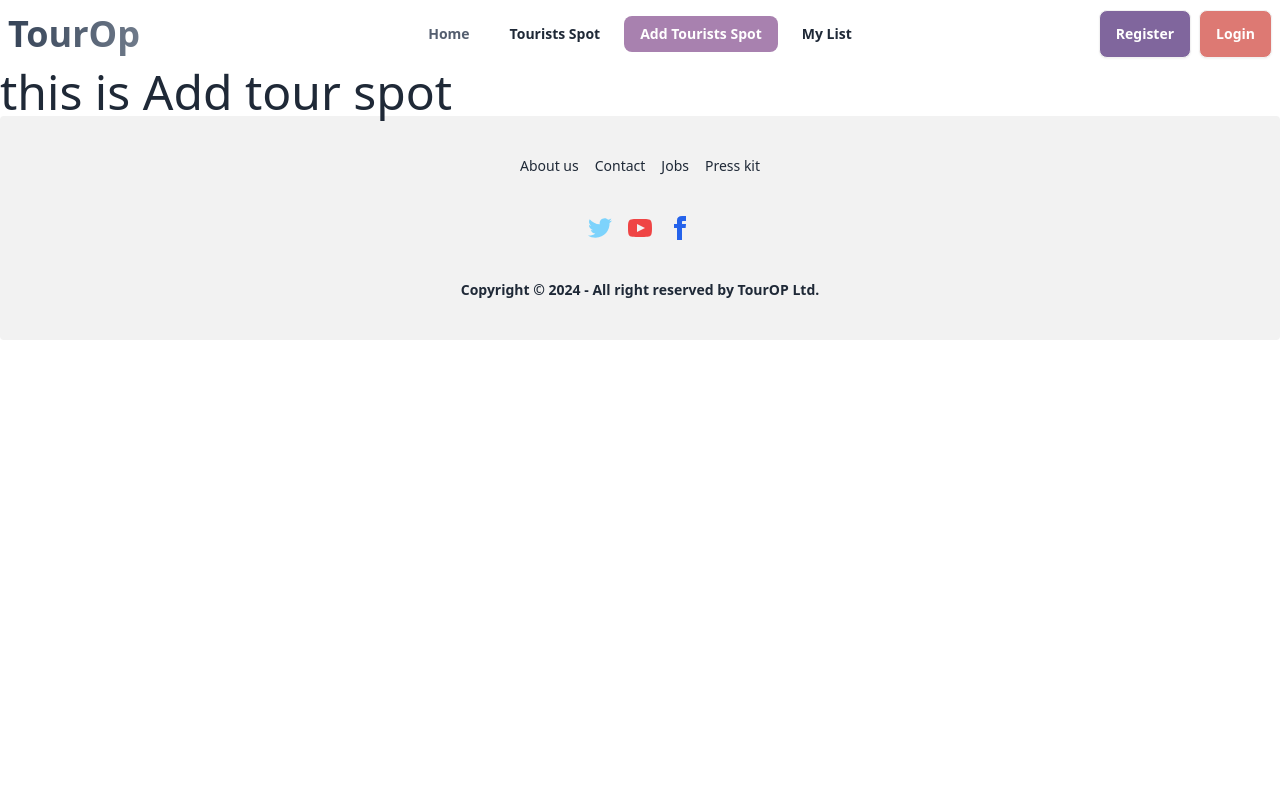
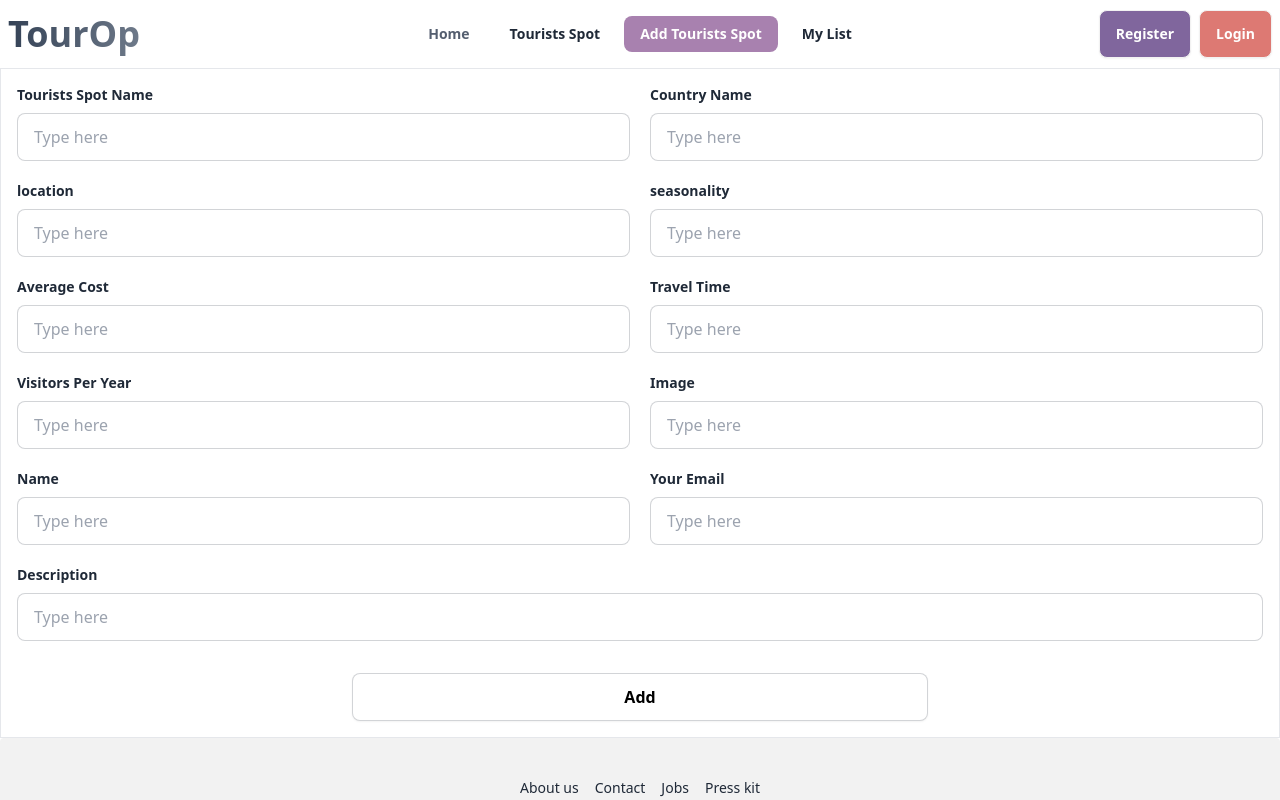
Before and after one commit to saidulislam28/TourOP-client, a React (Vite) app: page /addSpot in a window 1280 px wide. Shown: the top 800 px of the page. Built offline with nearby package versions, Linux system fonts and the light colour scheme; no server answers.

Commit message:
successfully get data from form

```diff
--- a/package.json
+++ b/package.json
@@ -17,6 +17,7 @@
     "react-dom": "^18.2.0",
     "react-icons": "^5.1.0",
     "react-router-dom": "^6.23.0",
+    "react-toastify": "^10.0.5",
     "sort-by": "^1.2.0"
   },
   "devDependencies": {
--- /dev/null
+++ b/src/component/SingleSpot.jsx
@@ -0,0 +1,26 @@
+const SingleSpot = ({ spot }) => {
+
+const { spotName,season, cost , travelTime, image, visitors} = spot;
+
+
+
+  return (
+    <div className="card card-compact bg-base-100 border shadow-xl">
+      <figure>
+        <img
+          src={image}
+          alt="Shoes"
+        />
+      </figure>
+      <div className="card-body">
+        <h2 className="card-title">{spotName}</h2>
+        <p>{season}</p>
+        <div className="card-actions justify-end">
+          <button className="btn btn-primary">View Details</button>
+        </div>
+      </div>
+    </div>
+  );
+};
+
+export default SingleSpot;
--- a/src/main.jsx
+++ b/src/main.jsx
@@ -12,6 +12,9 @@ import Register from "./routes/Register";
 import Tourist_Spots from "./routes/Tourist_Spots";
 import Added_Spots from "./routes/Added_Spots";
 import MyList from "./routes/MyList";
+import AuthProvider from "./provider/AuthProvider";
+import { ToastContainer } from 'react-toastify';
+
 
 const router = createBrowserRouter([
   {
@@ -32,7 +35,8 @@ const router = createBrowserRouter([
       },
       {
         path:"/tourSpot",
-        element:<Tourist_Spots></Tourist_Spots>
+        element:<Tourist_Spots></Tourist_Spots>,
+        loader: () => fetch('http://localhost:5000/spot')
       },
       {
         path:"/addSpot",
@@ -48,6 +52,10 @@ const router = createBrowserRouter([
 
 ReactDOM.createRoot(document.getElementById("root")).render(
   <React.StrictMode>
+    <AuthProvider>
+
     <RouterProvider router={router} />
+    <ToastContainer />
+    </AuthProvider>
   </React.StrictMode>
 );
--- /dev/null
+++ b/src/private/PrivateRoutes.jsx
@@ -0,0 +1,27 @@
+import { useContext } from "react";
+import { AuthContext } from "../providers/AuthProvider";
+
+import { Navigate,useLocation } from "react-router-dom";
+
+
+const PrivateRoutes = ({children}) => {
+
+  const location = useLocation()
+
+  const {user,loading} = useContext(AuthContext);
+
+  if(loading){
+    return <div className="text-center">
+      <span className="loading loading-spinner loading-lg "></span>;
+
+    </div>
+  }
+
+  if(user){
+    return children;
+  }
+
+  return <Navigate state={location?.pathname} to="/login"></Navigate>
+};
+
+export default PrivateRoutes;
--- a/src/provider/AuthProvider.jsx
+++ b/src/provider/AuthProvider.jsx
@@ -92,6 +92,7 @@ const githubProvider = new GithubAuthProvider();
     setLoading
   };
 
+
   return (
     <AuthContext.Provider value={authInfo}>{children}</AuthContext.Provider>
   );
--- a/src/routes/Added_Spots.jsx
+++ b/src/routes/Added_Spots.jsx
@@ -1,10 +1,208 @@
+
+import {  toast } from "react-toastify";
+import 'react-toastify/dist/ReactToastify.css';
+
+
 
 const Added_Spots = () => {
+
+const handleAddPlaces = event =>{
+  event.preventDefault();
+
+const  form = event.target;
+const name = form.name.value;
+const spotName = form.spotName.value;
+const countryName = form.countryName.value;
+const location = form.location.value;
+const season = form.seasonality.value;
+const cost = form.cost.value;
+const travelTime = form.travelTime.value;
+const visitors = form.visitors.value;
+const image = form.image.value;
+const email = form.email.value;
+const description = form.description.value;
+
+const newSpot = {name, spotName, countryName,location,season, cost , travelTime, visitors, image, email, description}
+
+console.log(name, spotName, countryName,location,season, cost , travelTime, visitors, image, email, description);
+
+fetch('http://localhost:5000/spot',{
+  method: 'POST',
+  headers:{
+    'content-type': 'application/json'
+  },
+  body: JSON.stringify(newSpot)
+})
+.then(res=> res.json())
+.then(data => {
+  console.log(data);
+  if(data.insertedId){
+    toast('Data sent successfully')
+    form.reset();
+
+  }
+})
+.catch(error =>{
+  console.log(error);
+})
+
+
+
+
+}
+
+
+
+
   return (
-    <div>
-      <h1 className="text-5xl">
-        this is Add tour spot
-      </h1>
+    <div className="container mx-auto border p-4">
+      {/* <h1 className="text-5xl text-center">
+       Add your places from here
+      </h1> */}
+      <form onSubmit={handleAddPlaces}>
+        <div className="grid grid-cols-1 lg:grid-cols-2 gap-5">
+          <div className="form-control w-full">
+            <label className="label-text mb-2 font-semibold">
+              Tourists Spot Name
+            </label>
+
+            <input
+              name="spotName"
+              type="text"
+              placeholder="Type here"
+              className="input input-bordered w-full"
+              required
+            />
+          </div>
+          <div className="form-control w-full">
+            <label className="label-text mb-2 font-semibold">
+              Country Name
+            </label>
+
+            <input
+              required
+
+              name="countryName"
+              type="text"
+              placeholder="Type here"
+              className="input input-bordered w-full"
+            />
+          </div>
+          <div className="form-control w-full">
+            <label className="label-text mb-2 font-semibold">location</label>
+
+            <input
+              name="location"
+              type="text"
+              placeholder="Type here"
+              className="input input-bordered w-full"
+              required
+
+            />
+          </div>
+          <div className="form-control w-full">
+            <label className="label-text mb-2 font-semibold">seasonality</label>
+
+            <input
+             required
+              name="seasonality"
+              type="text"
+              placeholder="Type here"
+              className="input input-bordered w-full"
+            />
+          </div>
+          <div className="form-control w-full">
+            <label className="label-text mb-2 font-semibold">
+              Average Cost
+            </label>
+
+            <input
+              name="cost"
+              type="text"
+              placeholder="Type here"
+              className="input input-bordered w-full"
+              required
+            />
+          </div>
+          <div className="form-control w-full">
+            <label className="label-text mb-2 font-semibold">Travel Time</label>
+
+            <input
+              name="travelTime"
+              type="text"
+              placeholder="Type here"
+              className="input input-bordered w-full"
+              required
+            />
+          </div>
+          <div className="form-control w-full">
+            <label className="label-text mb-2 font-semibold">
+              Visitors Per Year
+            </label>
+
+            <input
+              name="visitors"
+              type="text"
+              placeholder="Type here"
+              className="input input-bordered w-full"
+              required
+            />
+          </div>
+          <div className="form-control w-full">
+            <label className="label-text mb-2 font-semibold">Image</label>
+
+            <input
+              name="image"
+              type="text"
+              placeholder="Type here"
+              className="input input-bordered w-full"
+              required
+            />
+          </div>
+          <div className="form-control w-full">
+            <label className="label-text mb-2 font-semibold">Name</label>
+
+            <input
+              name="name"
+              type="text"
+              placeholder="Type here"
+              className="input input-bordered w-full"
+              required
+            />
+          </div>
+          <div className="form-control w-full">
+            <label className="label-text mb-2 font-semibold">Your Email</label>
+
+            <input
+              name="email"
+              type="text"
+              placeholder="Type here"
+              className="input input-bordered w-full"
+              required
+            />
+          </div>
+          <div className="form-control w-full col-span-2">
+            <label className="label-text mb-2 font-semibold">Description</label>
+
+            <input
+              name="description"
+              type="text"
+              placeholder="Type here"
+              className="input input-bordered w-full"
+              required
+            />
+          </div>
+        </div>
+
+        <div className="form-control w-full">
+          <input
+            type="submit"
+            placeholder=""
+            value="Add"
+            className="input input-bordered w-full max-w-xl mx-auto btn btn-warning mt-8"
+          />
+        </div>
+      </form>
     </div>
   );
 };
--- a/src/routes/Home.jsx
+++ b/src/routes/Home.jsx
@@ -1,8 +1,11 @@
+
 
 const Home = () => {
+
+
   return (
     <div>
-      <h1>This is Home</h1>
+      <h1>This is Home </h1>
     </div>
   );
 };
--- a/src/routes/Login.jsx
+++ b/src/routes/Login.jsx
@@ -1,13 +1,45 @@
-import { Link } from "react-router-dom";
+import { useContext } from "react";
+import { Link, useLocation, useNavigate } from "react-router-dom";
+import { AuthContext } from "../provider/AuthProvider";
+
+import {  toast } from "react-toastify";
+import 'react-toastify/dist/ReactToastify.css';
 
 const Login = () => {
+
+  const {LogIn , user} = useContext(AuthContext);
+  const location = useLocation();
+  const navigate = useNavigate();
 
 const handleLogin = e =>{
   e.preventDefault();
   console.log('login successfully');
+
+  const form = new FormData(e.currentTarget);
+  const email = form.get("email");
+  const password = form.get("password");
+
+
+  console.log(email,password);
+
+
+  LogIn(email, password)
+  .then((result) => {
+    toast.success('successfully logged in to your account')
+    console.log(result.user);
+    navigate(location?.state ? location.state : "/");
+  })
+  .catch((error) => {
+    console.log(error);
+
+  });
+  e.target.reset();
+
+
+
 }
 
-
+console.log(user?.displayName);
 
 
   return (
--- a/src/routes/Register.jsx
+++ b/src/routes/Register.jsx
@@ -1,18 +1,78 @@
-import { useState } from "react";
+import { useContext, useState } from "react";
 import { Link } from "react-router-dom";
 import { FaEyeSlash,FaEye } from 'react-icons/fa';
+import { AuthContext } from "../provider/AuthProvider";
+import {  toast } from "react-toastify";
+import 'react-toastify/dist/ReactToastify.css';
+
+
+
+  const uppercaseRegex = /[A-Z]/;
+  const lowercaseRegex = /[a-z]/;
 
 const Register = () => {
 
   const [showPassword, setShowPassword] =useState(false);
+
+ const {registerUser,updateProfileInfo} = useContext(AuthContext)
 
 
 
 
   const handleRegister = e =>{
     e.preventDefault()
-    console.log('register');
+    const form = new FormData(e.currentTarget);
+    const name = form.get('name');
+    const email = form.get('email');
+    const password = form.get('password');
+    const photo = form.get('photo');
+
+
+    if(password.length <6){
+      return toast.error('Password must be at least 6 characters long.')
+     ;
+
+    }
+
+
+    if(!uppercaseRegex.test(password)){
+      return toast.error('Password must contain at least one uppercase letter.')
+
+    }
+    if(!lowercaseRegex.test(password)){
+      return toast.error('Password must contain at least one lowercase letter.')
+
+    }
+
+    console.log(name , email, password, photo);
+
+
+    registerUser(email,password)
+    .then(result =>{
+      toast.success("Successfully Registered")
+      console.log(result.user);
+      updateProfileInfo(name, photo)
+      .then()
+      .catch(error =>{
+        console.log(error);
+      })
+    })
+    .catch(error => {
+
+      console.log(error);
+    })
+    e.target.reset();
+
+
+
+
   }
+
+
+
+
+
+
   return (
     <form
     data-aos-duration="2000"
--- a/src/routes/Tourist_Spots.jsx
+++ b/src/routes/Tourist_Spots.jsx
@@ -1,8 +1,23 @@
+import { useLoaderData } from "react-router-dom";
+import SingleSpot from "../component/SingleSpot";
 
 const Tourist_Spots = () => {
+
+
+const spots = useLoaderData();
+
+
   return (
     <div>
-      <h1 className="text6xl">this is all tourist spot</h1>
+      <h1 className="text-6xl">this is all tourist {spots.length}</h1>
+
+      <div className="grid grid-cols-1 lg:grid-cols-3 gap-5">
+        {
+          spots.map(spot => <SingleSpot key={spot._id} spot={spot}></SingleSpot>)
+        }
+      </div>
+
+
     </div>
   );
 };
```
Also changed, not shown: src/component/Navbar.jsx (+25 -8 lines), 1 other file (tests, documents, lock files or other folders).
